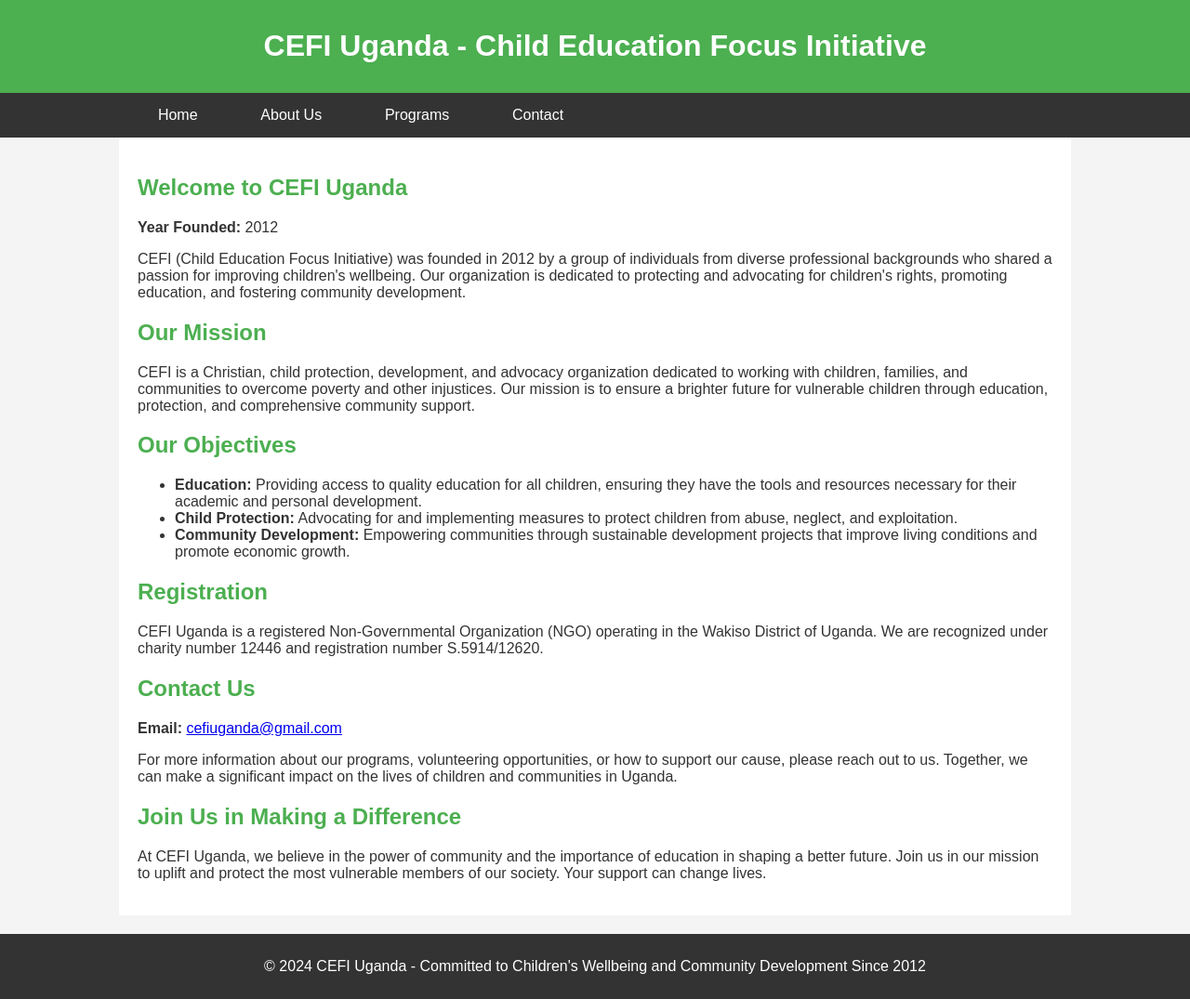
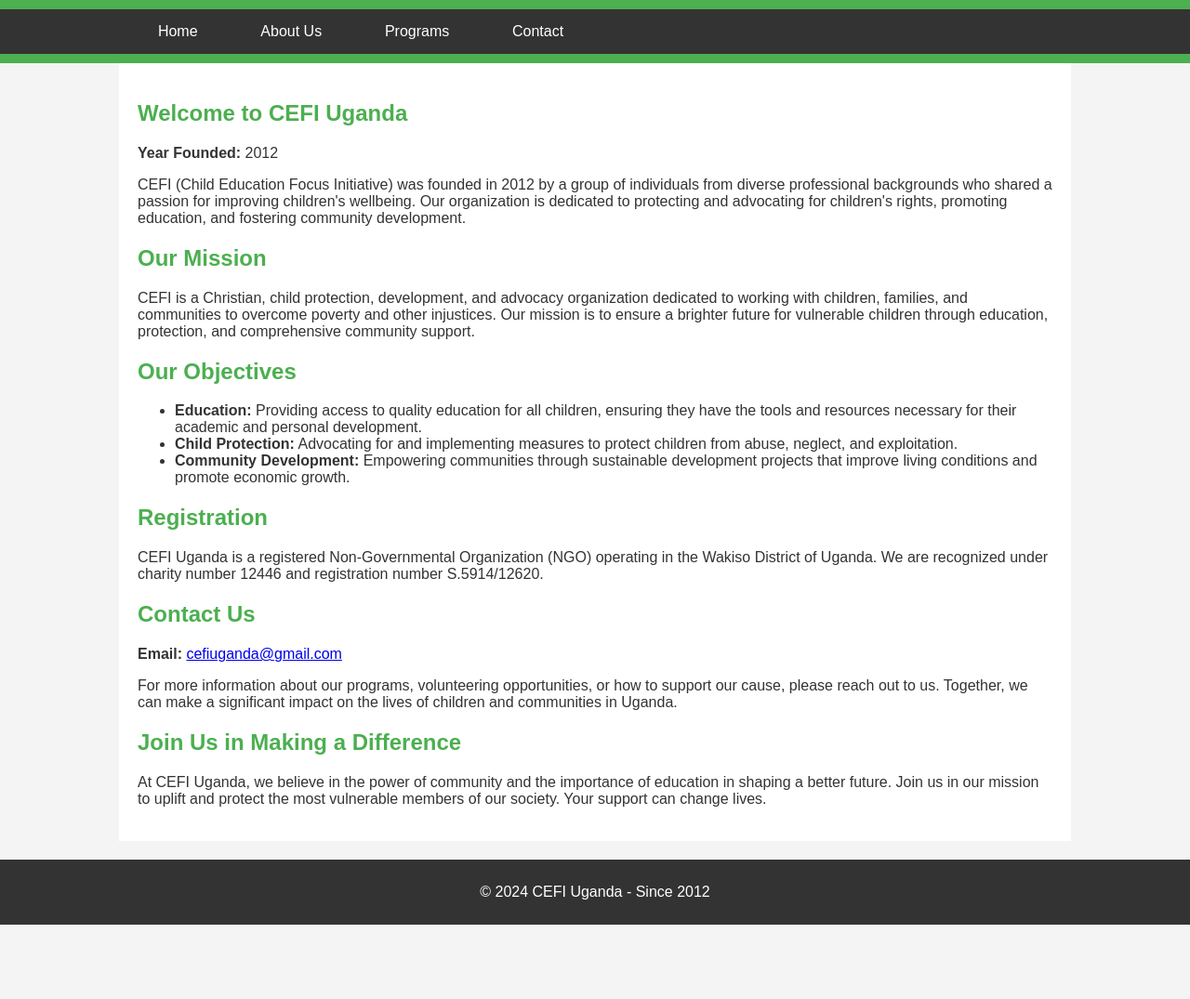
Before and after one commit to Cefi-Uganda/Cefi-Uganda, a plain HTML site: page index.html in a window 1280 px wide. Shown: the whole page at 93% size. After the commit the page ends 995 px from the top, so only its background shows below. Drawn offline with Linux system fonts and the light colour scheme.

Commit message:
Update index.html

```diff
--- a/index.html
+++ b/index.html
@@ -96,12 +96,7 @@
 </head>
 <body>
     <header>
-        <div class="container">
-            <h1>CEFI Uganda - Child Education Focus Initiative</h1>
-        </div>
-    </header>
-
-    <nav>
+        <nav>
         <div class="container">
             <div class="nav-toggle">
                 <span></span>
@@ -115,7 +110,10 @@
                 <a href="#">Contact</a>
             </div>
         </div>
-    </nav>
+        </nav>
+    </header>
+
+
 
     <div class="container">
         <div class="main-content">
@@ -146,7 +144,7 @@
     </div>
 
     <footer>
-        <p>&copy; <span id="year"></span> CEFI Uganda - Committed to Children's Wellbeing and Community Development Since 2012</p>
+        <p>&copy; <span id="year"></span> CEFI Uganda - Since 2012</p>
     </footer>
 
     <script>
```
